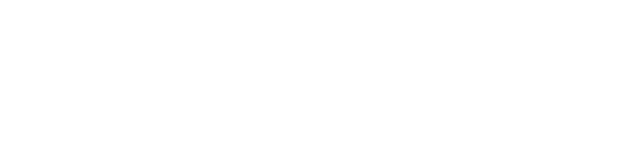
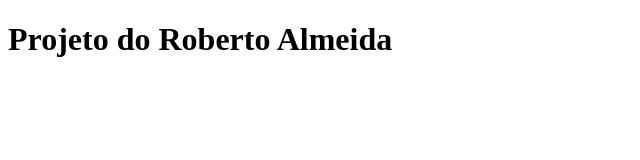
Before and after one commit to roberto-almeida19/curso-github, a plain HTML site: page index.html in a window 1280 px wide. Shown: the whole page, without its empty margins (0-640 px from the left). Drawn offline with Linux system fonts and the light colour scheme.

Commit message:
Título da página

```diff
--- a/index.html
+++ b/index.html
@@ -2,9 +2,9 @@
 <html>
   <head>
     <meta charset="utf-8">
-    <title></title>
+    <title>Hello World - Git!</title>
   </head>
   <body>
-
+  <h1>Projeto do Roberto Almeida</h1>
   </body>
 </html>
```
